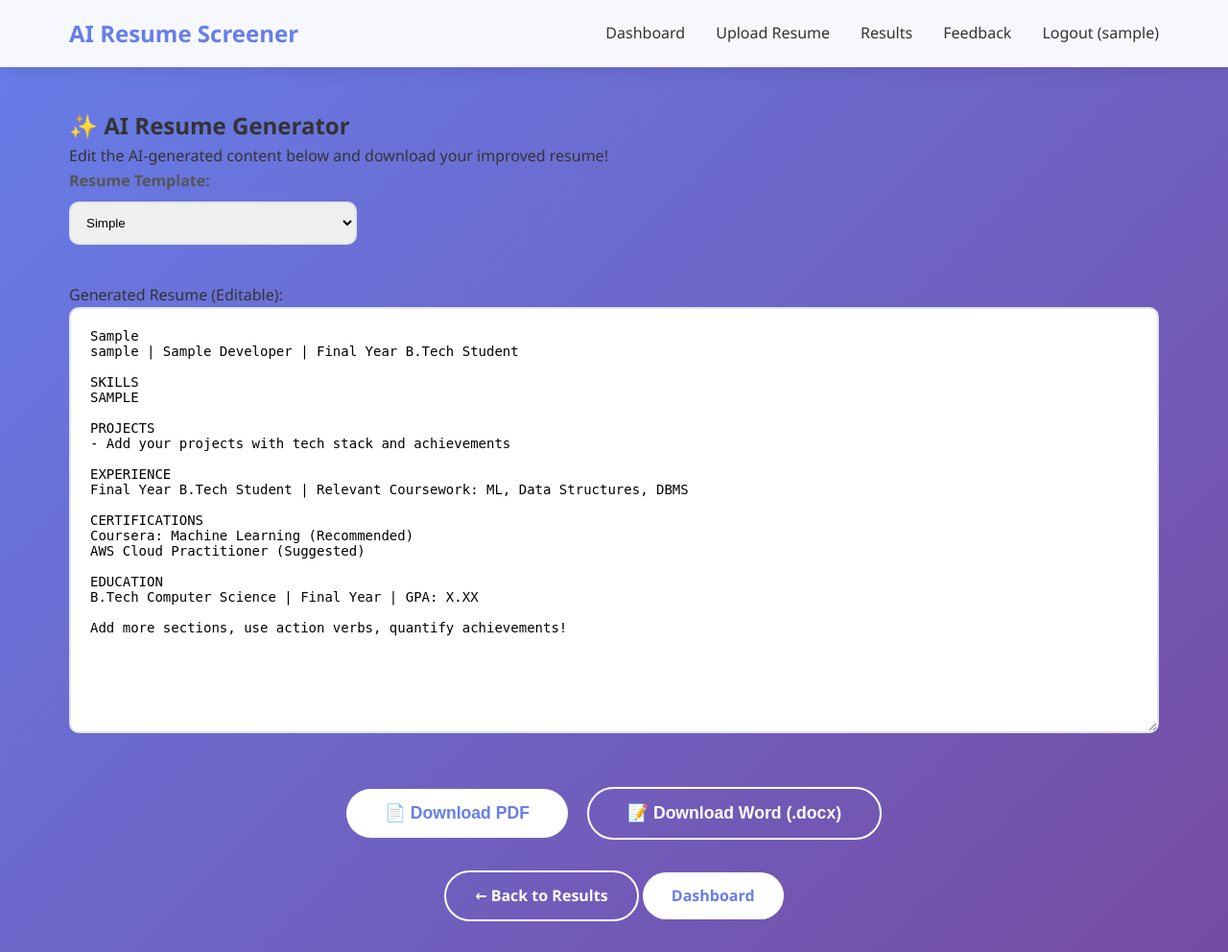
After one commit to shlokmanin/ai-resume-screener, a Flask app: page /generate_resume/1 in a window 1280 px wide. The commit adds this page. Shown: the whole page at 96% size. Run offline with Flask 3, Linux system fonts and the light colour scheme; a user stored in the database is signed in; tables that the repository leaves empty hold one stand-in row (values such as "Sample post"); some libraries are stand-ins or nearby versions.

Commit message:
final render fix

```diff
--- a/app.py
+++ b/app.py
@@ -15,6 +15,11 @@ from sklearn.feature_extraction.text import TfidfVectorizer
 from sklearn.metrics.pairwise import cosine_similarity
 from nltk.corpus import stopwords
 from nltk.tokenize import word_tokenize
+from flask import send_file
+from reportlab.pdfgen import canvas
+from reportlab.lib.pagesizes import letter
+from docx import Document
+from io import BytesIO
 
 # Load environment variables
 load_dotenv()
@@ -198,16 +203,46 @@ def results_detail(resume_id):
             final_score = (0.7 * keyword_score + 0.3 * tfidf_score) * 100
             match_score = round(final_score, 2)
 
-            # Recommendations
-            missing_skills = job_words - resume_words if job_desc else []
+# Advanced AI Recommendations (limit to 7)
             recommendations = []
-            for skill in list(missing_skills)[:5]:
-                recommendations.append(f"Add '{skill}' to improve your resume")
-            if match_score < 50:
-                recommendations.append("Improve your resume with more relevant skills from job description")
+
+            # 1. Missing Skills (top 5)
+            job_keywords = [word for word in job_desc.lower().split() if len(word) > 3 and word.isalpha()]
+            resume_lower = resume_text.lower()
+            missing_skills = [skill for skill in set(job_keywords)[:10] if skill not in resume_lower][:5]
+            for skill in missing_skills:
+                recommendations.append(f"📌 Add '{skill.title()}' skill to improve match")
+
+            # 2. Resume Improvement Tips
+            text_length = len(resume_text.split())
+            if text_length < 200:
+                recommendations.append("📄 Expand content: Add detailed project descriptions (aim for 300+ words)")
+            if 'project' not in resume_lower and 'projects' not in resume_lower:
+                recommendations.append("🚀 Add 'Projects' section with technologies used")
+            if 'experience' not in resume_lower and 'internship' not in resume_lower:
+                recommendations.append("💼 Include internship/work experience or academic projects")
+            if 'certification' not in resume_lower and 'certificate' not in resume_lower:
+                recommendations.append("🏆 Add certifications (Coursera, AWS, Google, etc.)")
+
+            # 3. Content Quality Tips
+            recommendations.append("✍️ Use action verbs: Developed, Built, Designed, Led, Optimized")
+            recommendations.append("📊 Add measurable achievements: 'Improved performance by 30%', 'Reduced load time by 40%'")
+
+            # 4. Headline Suggestion
+            if resume.skills:
+                headline = f"{current_user.username.split()[0]} | {resume.skills.split(',')[0].title()} Expert | Final Year Student"
+            else:
+                headline = f"{current_user.username.split()[0]} | Aspiring Software Developer"
+            recommendations.append(f"🎯 Suggested Headline: \"{headline}\"")
+
+            # Limit to 7
+            recommendations = recommendations[:7]
+
         else:
             match_score = 0
             recommendations = ["Please enter a job description to get accurate score and recommendations."]
+
+        match_score = round(match_score, 2)
 
         resume.match_score = match_score / 100.0  # Store as 0-1 fraction
         resume.job_description = job_desc
@@ -240,6 +275,102 @@ def feedback():
 
     return render_template('feedback.html')
 
+def generate_improved_resume(resume, username):
+    """Generate structured improved resume text"""
+    skills = resume.skills or "Python, SQL, Machine Learning"
+    text_lower = resume.extracted_text.lower() if resume.extracted_text else ""
+
+    headline = f"{username.split()[0]} | {skills.split(',')[0].title()} Developer | Final Year B.Tech Student"
+
+    projects = []
+    if 'project' in text_lower:
+        projects.append("- Developed ML model for resume screening (Python, scikit-learn)")
+        projects.append("- Built full-stack web app with Flask and React")
+    else:
+        projects.append("- Add your projects with tech stack and achievements")
+
+    experience = "Final Year B.Tech Student | Relevant Coursework: ML, Data Structures, DBMS"
+    if 'internship' in text_lower:
+        experience = "Internship Experience | Academic Projects"
+
+    certifications = ["Coursera: Machine Learning (Recommended)", "AWS Cloud Practitioner (Suggested)"]
+
+    improved_resume = f"""{username.title()}
+{headline}
+
+SKILLS
+{skills.upper()}
+
+PROJECTS
+""" + "\n".join(projects) + f"""
+
+EXPERIENCE
+{experience}
+
+CERTIFICATIONS
+""" + "\n".join(certifications) + """
+
+EDUCATION
+B.Tech Computer Science | Final Year | GPA: X.XX
+
+Add more sections, use action verbs, quantify achievements!
+"""
+    return improved_resume
+
+@login_required
+@app.route('/generate_resume/<int:resume_id>')
+def generate_resume(resume_id):
+    resume = Resume.query.filter_by(id=resume_id, user_id=current_user.id).first_or_404()
+    generated_text = generate_improved_resume(resume, current_user.username)
+    return render_template('generate_resume.html', resume=resume, generated_text=generated_text)
+
+@login_required
+@app.route('/download/pdf/<int:resume_id>', methods=['POST'])
+def download_pdf(resume_id):
+    resume = Resume.query.filter_by(id=resume_id, user_id=current_user.id).first_or_404()
+    edited_text = request.form.get('edited_resume', '')
+    if not edited_text:
+        edited_text = generate_improved_resume(resume, current_user.username)
+
+    buffer = BytesIO()
+    p = canvas.Canvas(buffer, pagesize=letter)
+    width, height = letter
+    y = height - 50
+    lines = edited_text.split('\n')
+    for line in lines:
+        if y < 50:
+            p.showPage()
+            p.setFont("Helvetica", 10)
+            y = height - 50
+        p.drawString(50, y, line[:80])  # Truncate long lines
+        y -= 15
+    p.save()
+    buffer.seek(0)
+
+    from flask import make_response
+    response = make_response(send_file(buffer, as_attachment=True, download_name=f"AI_Resume_{resume.file_name.replace('.pdf','')}.pdf", mimetype='application/pdf'))
+    return response
+
+@login_required
+@app.route('/download/docx/<int:resume_id>', methods=['POST'])
+def download_docx(resume_id):
+    resume = Resume.query.filter_by(id=resume_id, user_id=current_user.id).first_or_404()
+    edited_text = request.form.get('edited_resume', '')
+    if not edited_text:
+        edited_text = generate_improved_resume(resume, current_user.username)
+
+    doc = Document()
+    doc.add_heading(current_user.username.title(), 0)
+    doc.add_heading('Generated by AI Resume Enhancer', level=2)
+    doc.add_paragraph(edited_text)
+
+    buffer = BytesIO()
+    doc.save(buffer)
+    buffer.seek(0)
+
+    buffer.seek(0)
+    return send_file(buffer, as_attachment=True, download_name=f"AI_Resume_{resume.file_name.replace('.pdf','')}.docx", mimetype='application/vnd.openxmlformats-officedocument.wordprocessingml.document')
+
 @app.route('/logout')
 @login_required
 def logout():
--- a/requirements.txt
+++ b/requirements.txt
@@ -8,3 +8,5 @@ scikit-learn==1.5.0
 nltk==3.8.1
 python-dotenv==1.0.1
 gunicorn
+reportlab==4.0.9
+python-docx==1.1.2
--- /dev/null
+++ b/templates/generate_resume.html
@@ -0,0 +1,74 @@
+{% extends "base.html" %}
+
+{% block title %}AI Resume Generator - {{ resume.file_name }}{% endblock %}
+
+{% block content %}
+<div class="results-container">
+    <h2>✨ AI Resume Generator</h2>
+    <p>Edit the AI-generated content below and download your improved resume!</p>
+
+    <div class="result-card full-width">
+        <div class="form-group">
+            <label>Resume Template:</label>
+            <select id="templateSelect" onchange="applyTemplate()" class="form-control">
+                <option value="simple">Simple</option>
+                <option value="modern">Modern</option>
+                <option value="professional">Professional</option>
+            </select>
+        </div>
+
+        <label>Generated Resume (Editable):</label>
+        <textarea name="edited_resume" id="resumeContent" rows="25" class="form-control" style="font-family: monospace; font-size: 14px; padding: 20px;">{{ generated_text }}</textarea>
+    </div>
+
+    <div class="download-buttons" style="text-align: center; margin-top: 2rem;">
+        <form method="POST" action="{{ url_for('download_pdf', resume_id=resume.id) }}" style="display: inline;">
+            <input type="hidden" name="csrf_token" value="{{ csrf_token() }}">
+            <textarea name="edited_resume" style="display:none;">{{ generated_text }}</textarea>
+            <button type="submit" class="btn btn-primary" style="font-size: 1.1rem; padding: 15px 40px;">📄 Download PDF</button>
+        </form>
+
+        <form method="POST" action="{{ url_for('download_docx', resume_id=resume.id) }}" style="display: inline; margin-left: 1rem;">
+            <input type="hidden" name="csrf_token" value="{{ csrf_token() }}">
+            <textarea name="edited_resume" style="display:none;">{{ generated_text }}</textarea>
+            <button type="submit" class="btn btn-secondary" style="font-size: 1.1rem; padding: 15px 40px;">📝 Download Word (.docx)</button>
+        </form>
+    </div>
+
+    <div style="text-align: center; margin-top: 2rem;">
+        <a href="{{ url_for('results_detail', resume_id=resume.id) }}" class="btn btn-secondary">← Back to Results</a>
+        <a href="{{ url_for('dashboard') }}" class="btn btn-primary">Dashboard</a>
+    </div>
+</div>
+
+<script>
+function applyTemplate() {
+    const template = document.getElementById('templateSelect').value;
+    const content = document.getElementById('resumeContent');
+    // Simple JS template styling preview (UI only)
+    if (template === 'modern') {
+        content.style.fontFamily = 'Roboto, sans-serif';
+        content.style.background = '#f8f9ff';
+    } else {
+        content.style.fontFamily = 'monospace';
+        content.style.background = 'white';
+    }
+}
+</script>
+
+<style>
+.download-buttons form {
+    display: inline-block;
+}
+.form-control {
+    width: 100%;
+    padding: 12px;
+    border: 2px solid #e1e5e9;
+    border-radius: 10px;
+    margin-bottom: 1rem;
+}
+select.form-control {
+    max-width: 300px;
+}
+</style>
+{% endblock %}
--- a/templates/results.html
+++ b/templates/results.html
@@ -56,6 +56,7 @@
     <div style="text-align: center; margin-top: 2rem;">
         <a href="{{ url_for('upload') }}" class="btn btn-primary">Upload Another Resume</a>
         <a href="{{ url_for('dashboard') }}" class="btn btn-secondary">Back to Dashboard</a>
+        <a href="{{ url_for('generate_resume', resume_id=resume.id) }}" class="btn btn-primary" style="background: linear-gradient(45deg, #667eea, #764ba2);">✨ Generate AI Resume</a>
     </div>
 </div>
 
```
Also changed, not shown: TODO.md (+34 -10 lines).
